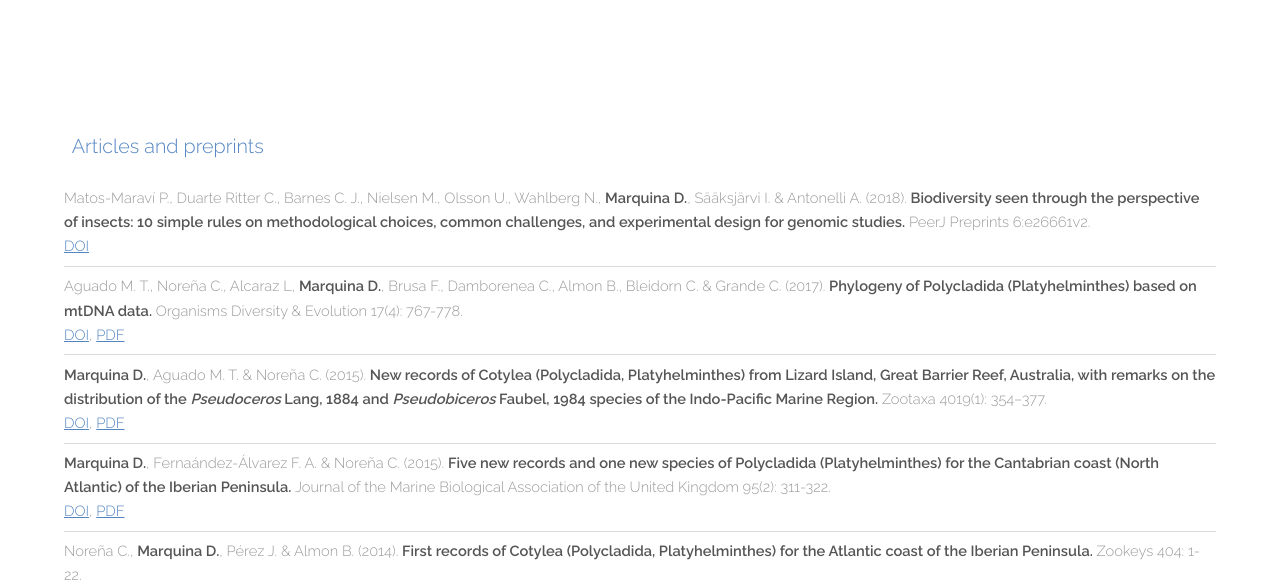
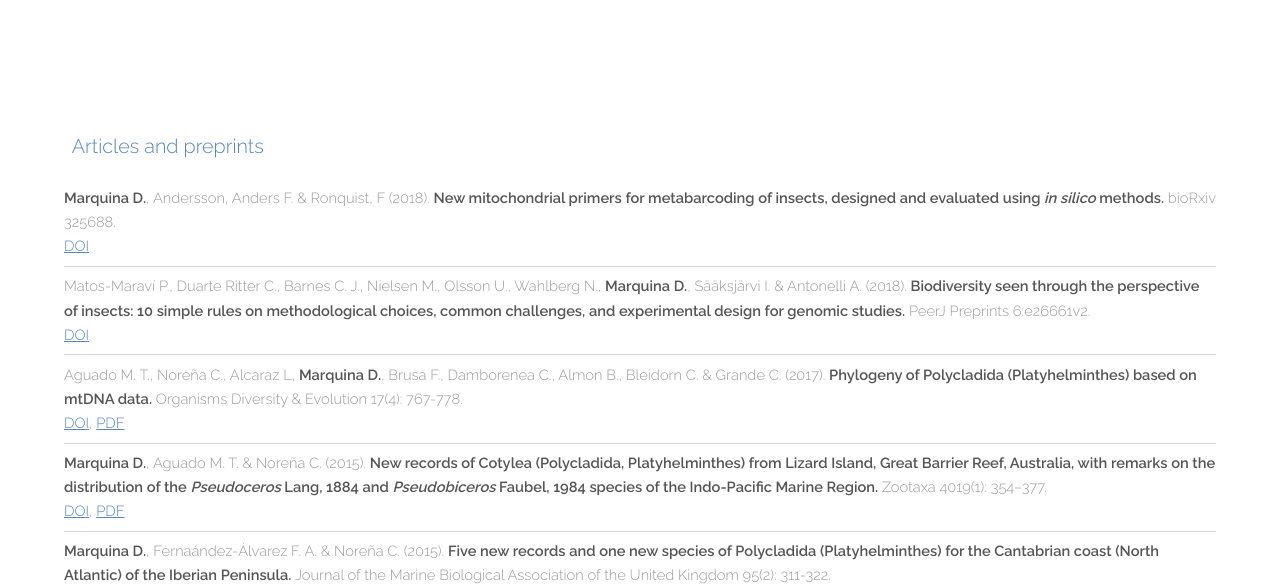
Before and after one commit to estelaydanisecasan/metagusano.github.io, a plain HTML site: page publications.html in a window 1280 px wide. Shown: the part 207-795 px from the top of the page. Drawn offline with Linux system fonts and the light colour scheme; files whose address does not match are found by name.

Commit message:
Update publications.html

```diff
--- a/publications.html
+++ b/publications.html
@@ -44,6 +44,7 @@
 			  </div>
 			  <br>
 					<ul class="alt">
+						<li><b>Marquina D.</b>, Andersson, Anders F. & Ronquist, F (2018). <strong>New mitochondrial primers for metabarcoding of insects, designed and evaluated using <i>in silico</i> methods.</strong> bioRxiv 325688. <br><a href="https://doi.org/10.1101/325688">DOI</a>
 						<li>Matos-Maraví P., Duarte Ritter C., Barnes C. J., Nielsen M., Olsson U., Wahlberg N., <b>Marquina D.</b>, Sääksjärvi I. & Antonelli A. (2018). <strong>Biodiversity seen through the perspective of insects: 10 simple rules on methodological choices, common challenges, and experimental design for genomic studies.</strong> PeerJ Preprints 6:e26661v2.<br><a href="https://doi.org/10.7287/peerj.preprints.26661v2">DOI</a>
 					  	<li>Aguado M. T., Noreña C., Alcaraz L, <b>Marquina D.</b>, Brusa F., Damborenea C., Almon B., Bleidorn C. & Grande C. (2017). <strong>Phylogeny of Polycladida (Platyhelminthes) based on mtDNA data.</strong> Organisms Diversity & Evolution 17(4): 767-778.<br><a href="https://doi.org/10.1007/s13127-017-0344-4">DOI</a>, <a href="publications/2017_Aguado.pdf">PDF</a></li>
 					  	<li><b>Marquina D.</b>, Aguado M. T. & Noreña C. (2015). <strong>New records of Cotylea (Polycladida, Platyhelminthes) from Lizard Island, Great Barrier Reef, Australia, with remarks on the distribution of the <i>Pseudoceros</i> Lang, 1884 and <i>Pseudobiceros</i> Faubel, 1984 species of the Indo-Pacific Marine Region.</strong> Zootaxa 4019(1): 354–377.<br><a href="http://dx.doi.org/10.11646/zootaxa.4019.1.14">DOI</a>, <a href="publications/Zootaxa_2015_Marquina.pdf">PDF</a></li>
```
